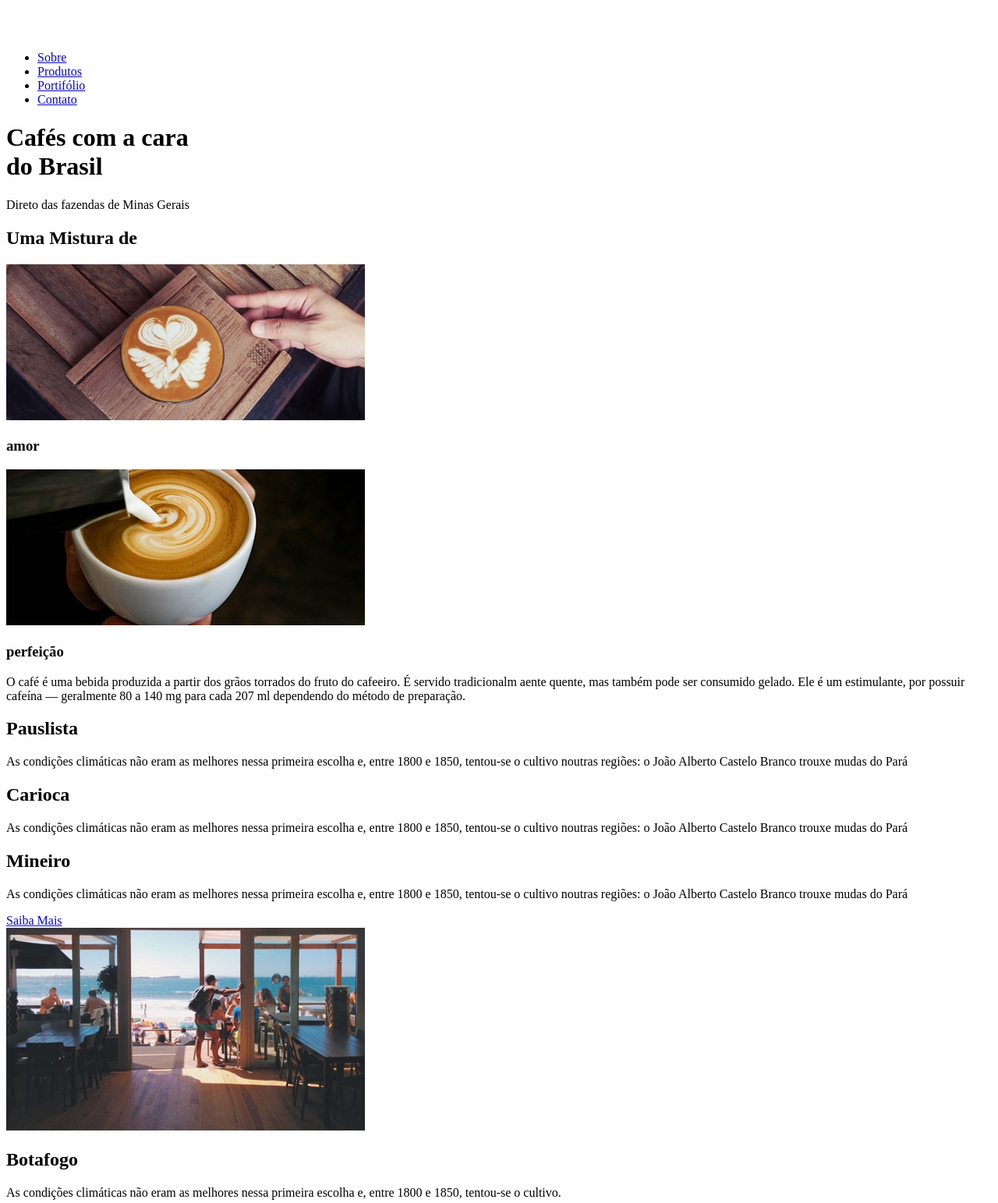
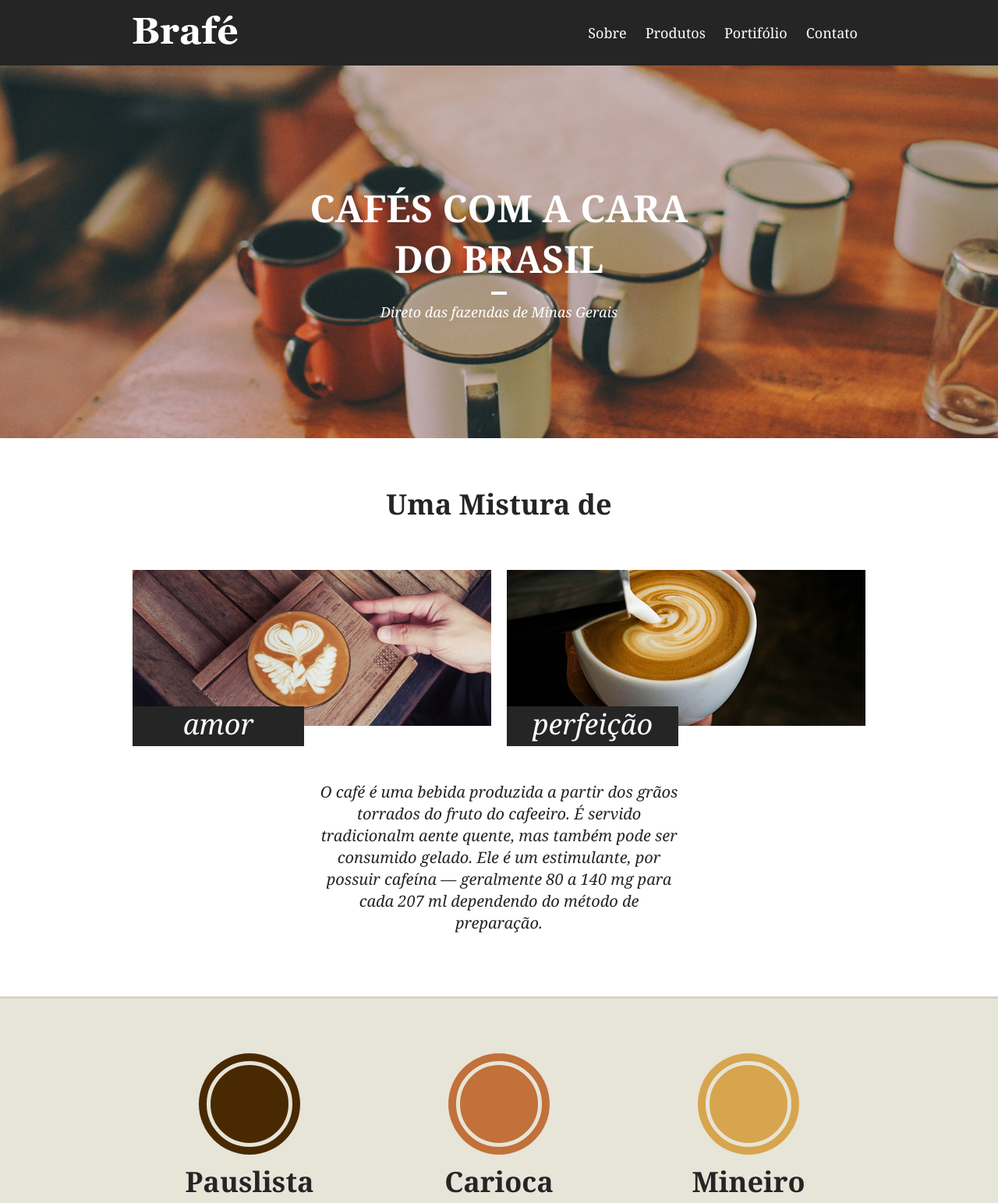
Before and after one commit to RafaelPatricio87/css-posicionamento, a plain HTML site: page brafe-1-puro/index.html in a window 1280 px wide. Shown: the top 1543 px of the page at 78% size. Drawn offline with Linux system fonts and the light colour scheme.

Commit message:
layout de algumas secoes

```diff
--- a/brafe-1-puro/css/style.css
+++ b/brafe-1-puro/css/style.css
@@ -0,0 +1,174 @@
+*{
+  padding: 0;
+  margin: 0;
+}
+body{
+  font-family: Georgia, serif;
+  color: #252525;
+}
+.menu{
+  background-color: #252525;
+  padding: 20px 0;
+}
+.menu-container{
+  max-width: 960px;
+  margin: 0 auto;
+}
+.menu-container::after, .menu-container::before{
+  content: '';
+  display: table;
+  clear: both;
+}
+a.menu-logo{
+  display: block;
+  float: left;
+  margin-left: 10px;
+}
+.menu-nav{
+  float: right;
+  margin-right: 10px;
+}
+.menu-nav li {
+  display: inline-block;
+}
+.menu-nav a {
+  display: block;
+  padding: 10px;
+  text-decoration: none;
+  color: #fff;
+  font-size: 1.125em;
+}
+
+.intro{
+  background: url("../img/bg-intro.jpg") no-repeat center center;
+  background-size: cover;
+  padding: 150px 0;
+  text-align: center;
+  color: #fff;
+}
+.intro h1{
+  text-transform: uppercase;
+  font-size: 3em;
+}
+.intro h1::after{
+  content: '';
+  display: block;
+  width: 20px;
+  height: 4px;
+  background: #fff;
+  margin: 10px auto;
+}
+.intro p {
+  font-style: italic ;
+  font-size: 1.125em;
+}
+.sobre{
+  padding: 60px 0;
+}
+.sobre-container{
+    max-width: 960px;
+    margin: 0 auto;
+  }
+  .sobre-container::after, .sobre-container::before{
+    content: '';
+    display: table;
+    clear: both;
+  }
+  .sobre h2{
+    text-align: center;
+    font-size: 2.25em;
+    margin-bottom:60px ;
+  }
+  .sobre-item{
+    width: 460px;
+    float: left;
+    margin: 0 10px;
+  }
+  .sobre-item img{
+    display: block;
+    max-width: 100%;
+  }
+.sobre-item h3 {
+  font-size: 2.25em;
+  background: #252525;
+  line-height: 1em;
+  width: 220px;
+  color: white;
+  font-style: italic;
+  font-weight: normal;
+  text-align: center;
+  padding: 5px 0 10px 0;
+  top: -25px;
+  position: relative;
+}
+.sobre > p {
+  font-size: 1.25em;
+  line-height: 1.4em;
+  font-style: italic;
+  text-align: center;
+  margin: 20px auto;
+  max-width: 460px;
+}
+
+.produtos{
+  background-color: #e7e4d8;
+  padding: 60px 0;
+  border-top: solid 3px #d6d3c8;
+  border-bottom: solid 3px #d6d3c8;
+}
+.produtos-container{
+  max-width: 960px;
+  margin: 0 auto;
+}
+.produtos-container::after, .produtos-container::before{
+  content: '';
+  display: table;
+  clear: both;
+}
+.produtos-item{
+  width: 300px;
+  float: left;
+  margin: 0 10px 20px 10px;
+}
+.produtos-item h2 {
+  text-align: center;
+  font-size: 2.25em;
+  margin-bottom: 20px;
+}
+.produtos-item h2::before{
+  content: '';
+  display: block;
+  width: 100px;
+  height: 100px;
+  border-radius: 50%;
+  margin: 20px auto;
+  background: currentColor;
+  border: 5px solid #e7e4d8;
+  box-shadow: 0 0 0 10px currentColor;
+}
+h2.produtos-paulista::before{
+  color: #492901;
+}
+h2.produtos-carioca::before{
+  color: #c17139;
+}
+h2.produtos-mineiro::before{
+  color: #d7a54d;
+}
+.produtos-item p {
+  font-size: 0.875em;
+  line-height: 1.4em;
+}
+.produtos-btn{
+  width: 180px;
+  border: 3px solid ;
+  color: #252525;
+  text-decoration: none;
+  display: block;
+  margin: 20px auto;
+  font-size: 1.125em;
+  font-weight: bold;
+  text-transform: uppercase;
+  text-align: center;
+  padding: 15px 0;
+}
--- a/brafe-1-puro/index.html
+++ b/brafe-1-puro/index.html
@@ -7,11 +7,10 @@
   <title>Brafé 1</title>
 </head>
 <body>
-  <header>
-    <div>
-      <a href="#"><img src="img/brafe.png" alt="Brafe"></a>
-    </div>
-    <nav>
+  <header class="menu">
+    <div class="menu-container">
+      <a href="#" class="menu-logo"><img src="img/brafe.png" alt="Brafe"></a>
+    <nav class="menu-nav">
       <ul>
         <li><a href="#">Sobre</a></li>
         <li><a href="#">Produtos</a></li>
@@ -19,21 +18,22 @@
         <li><a href="#">Contato</a></li>
       </ul>
     </nav>
+  </div>
   </header>
 
-  <main>
+  <main class="intro">
     <h1>Cafés com a cara <br>do Brasil</h1>
     <p>Direto das fazendas de Minas Gerais</p>
   </main>
 
-  <section>
+  <section class="sobre">
     <h2>Uma Mistura de</h2>
-    <div>
-      <div>
+    <div class="sobre-container">
+      <div class="sobre-item">
         <img src="img/cafe-1.jpg">
         <h3>amor</h3>
       </div>
-      <div>
+      <div class="sobre-item">
         <img src="img/cafe-2.jpg">
         <h3>perfeição</h3>
       </div>
@@ -44,22 +44,22 @@
     </p>
   </section>
 
-  <section>
-    <div>
-      <div>
-        <h2>Pauslista</h2>
+  <section class="produtos">
+    <div class="produtos-container">
+      <div class="produtos-item">
+        <h2 class="produtos-paulista">Pauslista</h2>
         <p>As condições climáticas não eram as melhores nessa primeira escolha e, entre 1800 e 1850, tentou-se o cultivo noutras regiões: o João Alberto Castelo Branco trouxe mudas do Pará</p>
       </div>
-      <div>
-        <h2>Carioca</h2>
+      <div class="produtos-item">
+        <h2 class="produtos-carioca">Carioca</h2>
         <p>As condições climáticas não eram as melhores nessa primeira escolha e, entre 1800 e 1850, tentou-se o cultivo noutras regiões: o João Alberto Castelo Branco trouxe mudas do Pará</p>
       </div>
-      <div>
-        <h2>Mineiro</h2>
+      <div class="produtos-item">
+        <h2 class="produtos-mineiro">Mineiro</h2>
         <p>As condições climáticas não eram as melhores nessa primeira escolha e, entre 1800 e 1850, tentou-se o cultivo noutras regiões: o João Alberto Castelo Branco trouxe mudas do Pará</p>
       </div>
     </div>
-    <a href="#">Saiba Mais</a>
+    <a href="#" class="produtos-btn">Saiba Mais</a>
   </section>
 
   <section>
```
